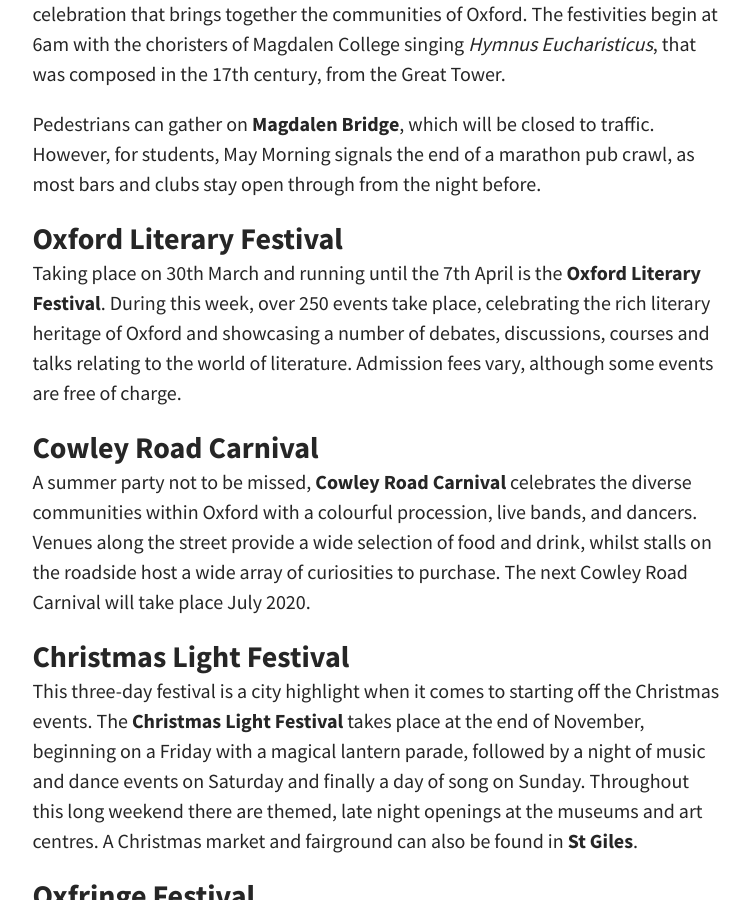
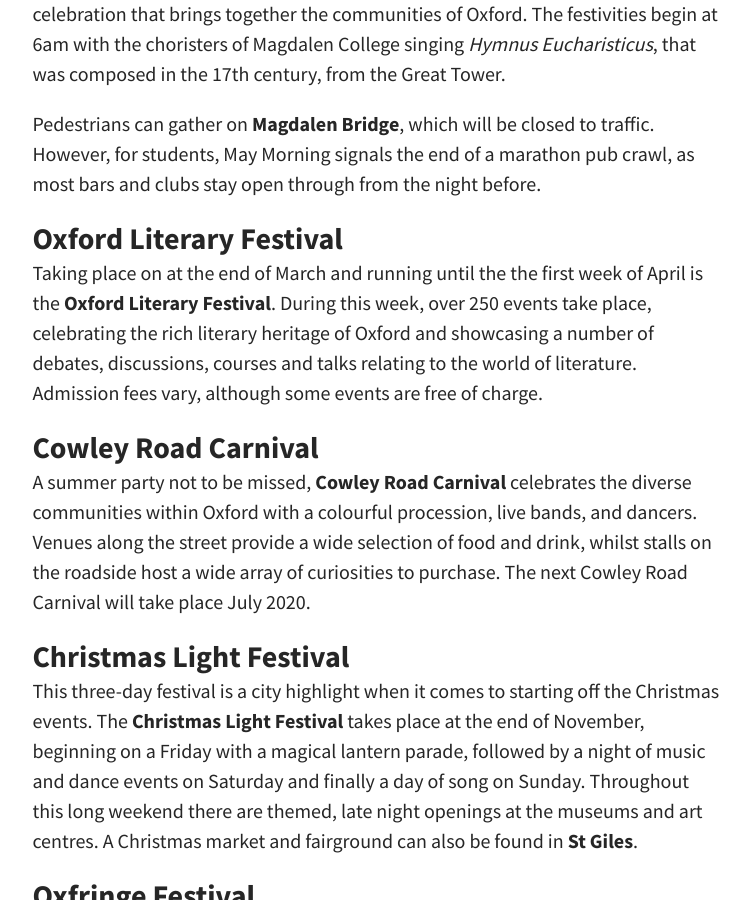
Before and after one commit to oxfordstudentguide/oxfordstudentguide.github.io, a Jekyll site: the page built from _chapters/chapter-1.md, in a window 1280 px wide and 900 px high, scrolled down 5423 px. Shown: the whole window, without its empty margins (262-1012 px from the left). Built offline with Jekyll 4.4.1, drawn with Linux system fonts in a browser that asks for light colours.

Commit message:
Update Chapter “chapter-1”

```diff
--- a/_chapters/chapter-1.md
+++ b/_chapters/chapter-1.md
@@ -94,7 +94,7 @@ Pedestrians can gather on **Magdalen Bridge**, which will be closed to traffic.
 
 ### Oxford Literary Festival
 
-Taking place on 30th March and running until the 7th April is the **Oxford Literary Festival**. During this week, over 250 events take place, celebrating the rich literary heritage of Oxford and showcasing a number of debates, discussions, courses and talks relating to the world of literature. Admission fees vary, although some events are free of charge.
+Taking place on at the end of March and running until the the first week of April is the **Oxford Literary Festival**. During this week, over 250 events take place, celebrating the rich literary heritage of Oxford and showcasing a number of debates, discussions, courses and talks relating to the world of literature. Admission fees vary, although some events are free of charge.
 
 ### Cowley Road Carnival
 
```
